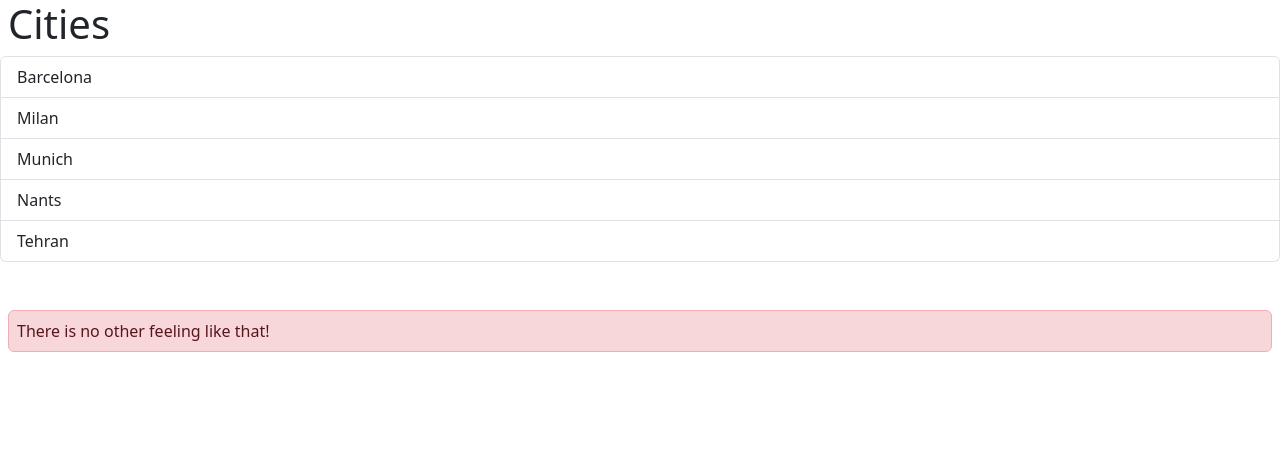
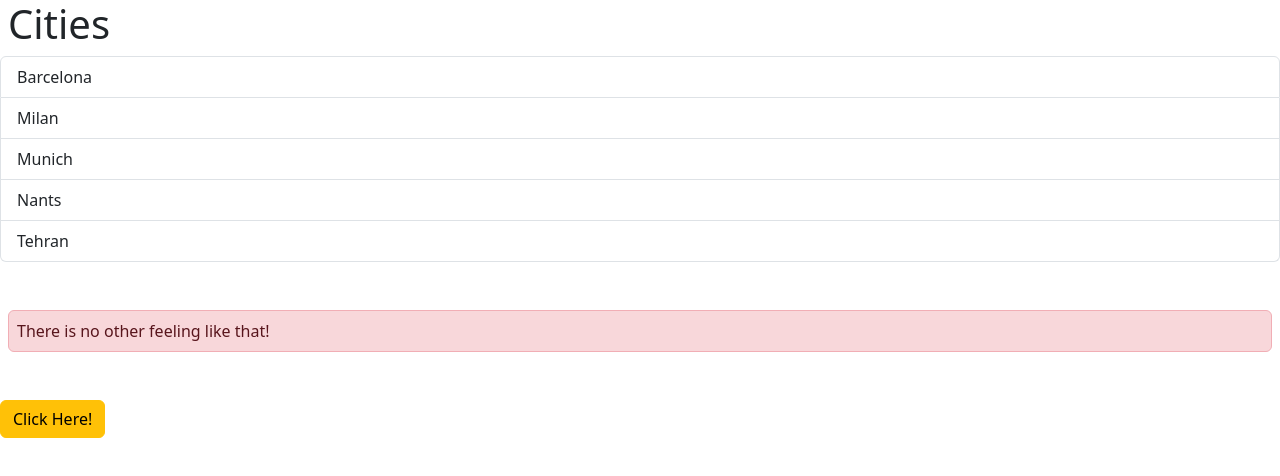
Before and after one commit to BehzadAminiPour/React-TS-Vite, a React (Vite) app: page / in a window 1280 px wide. Shown: the top 476 px of the page. Built offline with nearby package versions, Linux system fonts and the light colour scheme.

Commit message:
Build Button component

```diff
--- a/src/App.tsx
+++ b/src/App.tsx
@@ -1,4 +1,5 @@
 import Alert from "./components/Alert";
+import Button from "./components/Button";
 import ListGroup from "./components/ListGroup";
 
 function App() {
@@ -12,6 +13,7 @@ function App() {
       <Alert>
         There is no other <span className="h6">feeling </span> like that!
       </Alert>
+      <Button color="warning">Click Here!</Button>
     </>
   );
 }
--- a/src/components/Alert.tsx
+++ b/src/components/Alert.tsx
@@ -5,7 +5,7 @@ interface Props {
 }
 
 const Alert = ({ children }: Props) => {
-  return <div className="alert alert-danger mt-5 mx-2 p-2">{children}</div>;
+  return <div className="alert alert-danger my-5 mx-2 p-2">{children}</div>;
 };
 
 export default Alert;
--- /dev/null
+++ b/src/components/Button.tsx
@@ -0,0 +1,11 @@
+import { ReactNode } from "react";
+
+interface Props {
+  children: ReactNode;
+  color: "primary" | "secondary" | "warning" | "info";
+}
+const Button = ({ children, color }: Props) => {
+  return <button className={`btn btn-` + color}>{children}</button>;
+};
+
+export default Button;
```
